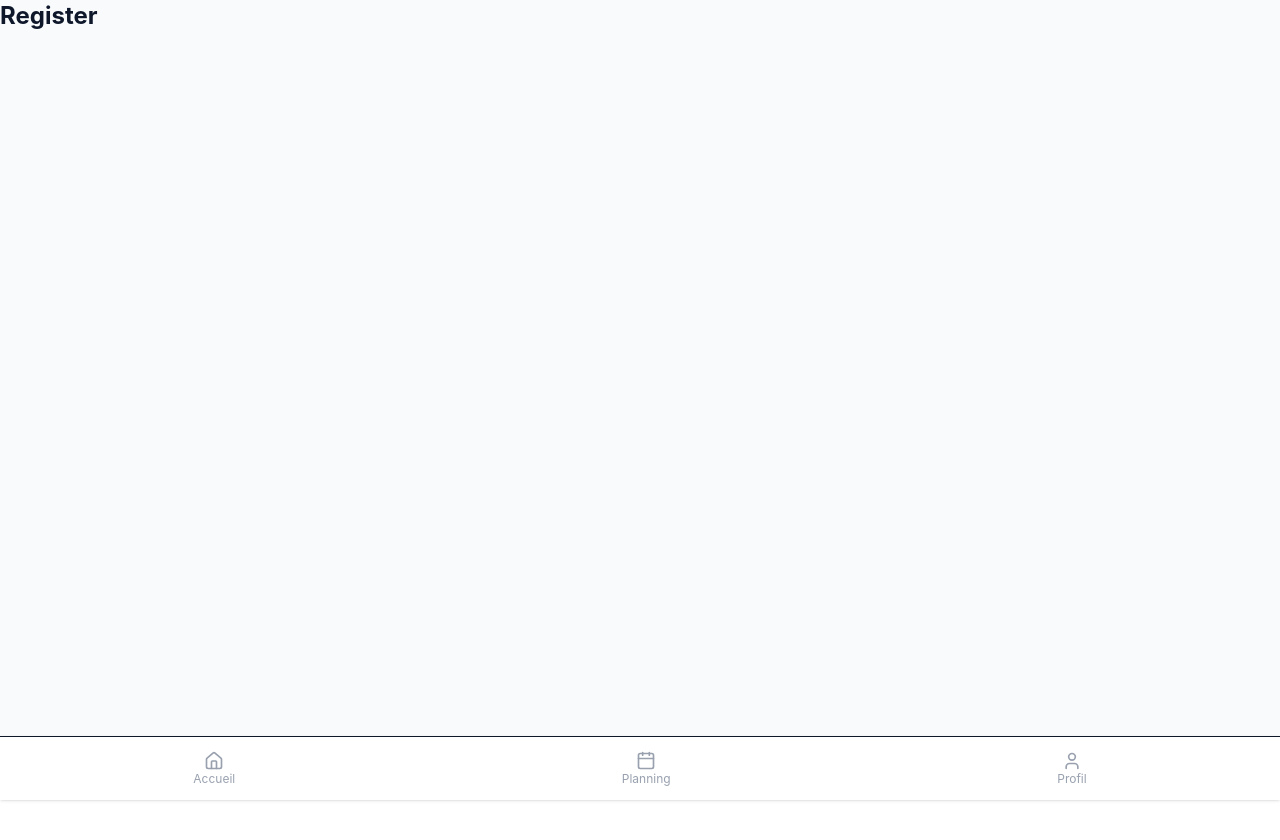
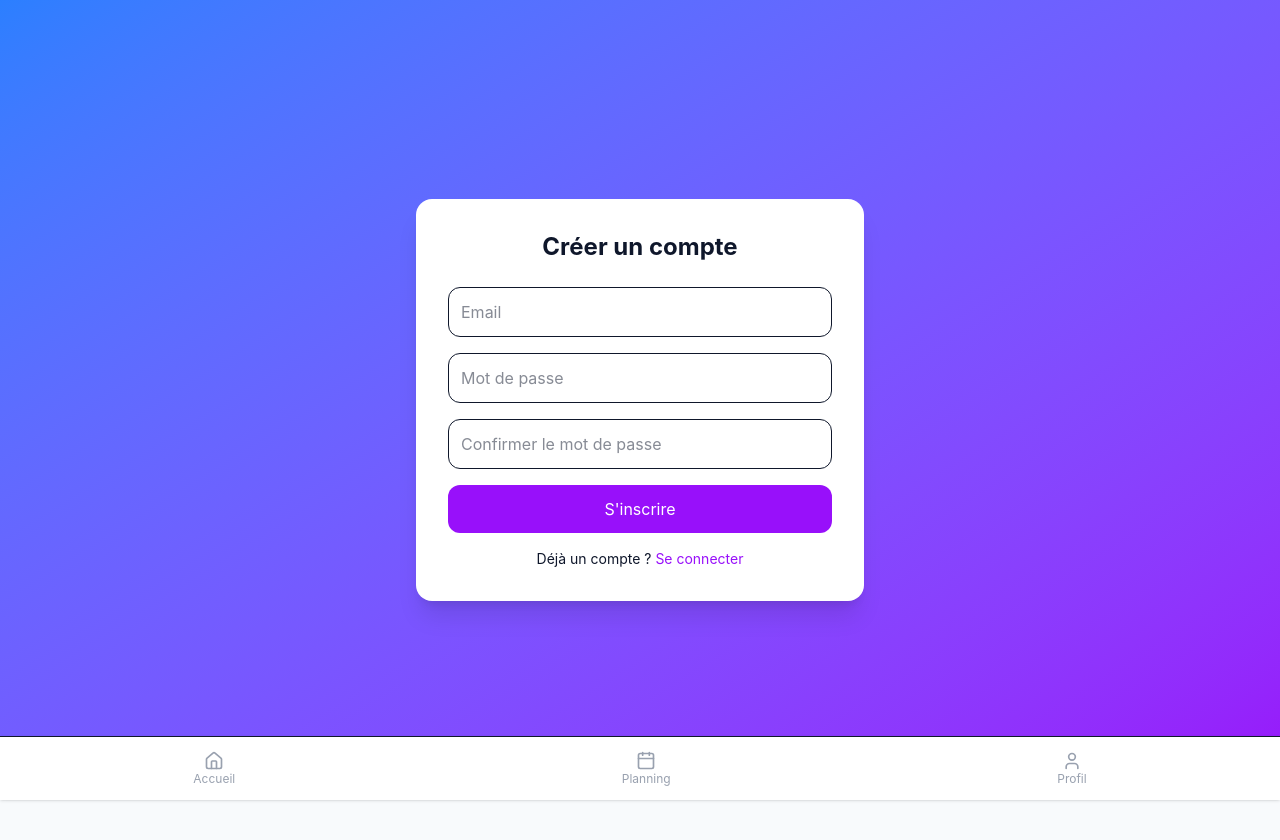
Before and after one commit to raniamasdoua/colife-front, a React (Vite) app: page /register in a window 1280 px wide. Shown: the top 840 px of the page. Before the commit the page ends 800 px from the top, so only its background shows below. Built offline with nearby package versions, Linux system fonts and the light colour scheme; no server answers.

Commit message:
ajout écran d'inscription

```diff
--- a/src/App.tsx
+++ b/src/App.tsx
@@ -3,8 +3,8 @@ import { BrowserRouter, Routes, Route, Navigate } from "react-router-dom";
 import { HomePage } from "./pages/HomePage";
 import { PlanningPage } from "./pages/PlanningPage";
 import { ProfilePage } from "./pages/ProfilePage";
-import { LoginPage } from "./pages/LoginPage";
-import { RegisterPage } from "./pages/RegisterPage";
+import { LoginPage } from "./pages/auth/LoginPage";
+import { RegisterPage } from "./pages/auth/RegisterPage";
 import { Navigation } from "./components/layout/Navigation";
 
 export default function App() {
--- a/src/pages/RegisterPage.tsx
+++ /dev/null
@@ -1,3 +0,0 @@
-export function RegisterPage() {
-    return <h1 className="text-2xl font-bold">Register</h1>;
-  }
--- /dev/null
+++ b/src/pages/auth/RegisterPage.tsx
@@ -0,0 +1,106 @@
+import { useState } from "react";
+import { register } from "../../services/authService";
+import { useNavigate } from "react-router-dom";
+
+export function RegisterPage() {
+  const navigate = useNavigate();
+
+  const [email, setEmail] = useState("");
+  const [password, setPassword] = useState("");
+  const [confirmPassword, setConfirmPassword] = useState("");
+
+  const [error, setError] = useState("");
+  const [loading, setLoading] = useState(false);
+
+  const handleSubmit = async (e: React.FormEvent) => {
+    e.preventDefault();
+
+    setError("");
+
+    // validation front
+    if (!email || !password) {
+      setError("Tous les champs sont requis");
+      return;
+    }
+
+    if (password !== confirmPassword) {
+      setError("Les mots de passe ne correspondent pas");
+      return;
+    }
+
+    try {
+      setLoading(true);
+
+      await register({ email, password });
+
+      // redirection après succès
+      navigate("/login");
+
+    } catch (err: any) {
+      setError(err.message);
+    } finally {
+      setLoading(false);
+    }
+  };
+
+  return (
+    <div className="min-h-screen flex items-center justify-center bg-gradient-to-br from-blue-500 to-purple-600">
+
+      <div className="bg-white p-8 rounded-2xl shadow-xl w-full max-w-md">
+        <h1 className="text-2xl font-bold mb-6 text-center">
+          Créer un compte
+        </h1>
+
+        <form onSubmit={handleSubmit} className="space-y-4">
+
+          <input
+            type="email"
+            placeholder="Email"
+            className="w-full p-3 border rounded-xl"
+            value={email}
+            onChange={(e) => setEmail(e.target.value)}
+          />
+
+          <input
+            type="password"
+            placeholder="Mot de passe"
+            className="w-full p-3 border rounded-xl"
+            value={password}
+            onChange={(e) => setPassword(e.target.value)}
+          />
+
+          <input
+            type="password"
+            placeholder="Confirmer le mot de passe"
+            className="w-full p-3 border rounded-xl"
+            value={confirmPassword}
+            onChange={(e) => setConfirmPassword(e.target.value)}
+          />
+
+          {error && (
+            <p className="text-red-500 text-sm">{error}</p>
+          )}
+
+          <button
+            type="submit"
+            disabled={loading}
+            className="w-full bg-purple-600 text-white p-3 rounded-xl hover:bg-purple-700 transition"
+          >
+            {loading ? "Création..." : "S'inscrire"}
+          </button>
+
+        </form>
+
+        <p className="text-sm text-center mt-4">
+          Déjà un compte ?{" "}
+          <span
+            className="text-purple-600 cursor-pointer"
+            onClick={() => navigate("/login")}
+          >
+            Se connecter
+          </span>
+        </p>
+      </div>
+    </div>
+  );
+}
--- /dev/null
+++ b/src/services/authService.ts
@@ -0,0 +1,27 @@
+import type { RegisterRequest, RegisterResponse } from "../types/auth";
+
+const API_URL = import.meta.env.VITE_API_BASE_URL;
+
+export async function register(
+  data: RegisterRequest
+): Promise<RegisterResponse> {
+  const response = await fetch(`${API_URL}/auth/register`, {
+    method: "POST",
+    headers: {
+      "Content-Type": "application/json",
+    },
+    body: JSON.stringify(data),
+  });
+
+  if (!response.ok) {
+    if (response.status === 409) {
+      throw new Error("Email déjà utilisé");
+    }
+    if (response.status === 400) {
+      throw new Error("Données invalides");
+    }
+    throw new Error("Erreur serveur");
+  }
+
+  return response.json();
+}
--- /dev/null
+++ b/src/types/auth.ts
@@ -0,0 +1,9 @@
+export type RegisterRequest = {
+    email: string;
+    password: string;
+  };
+
+  export type RegisterResponse = {
+    id: number;
+    email: string;
+  };
```
Also changed, not shown: src/pages/auth/LoginPage.tsx (renamed from src/pages/LoginPage.tsx).
